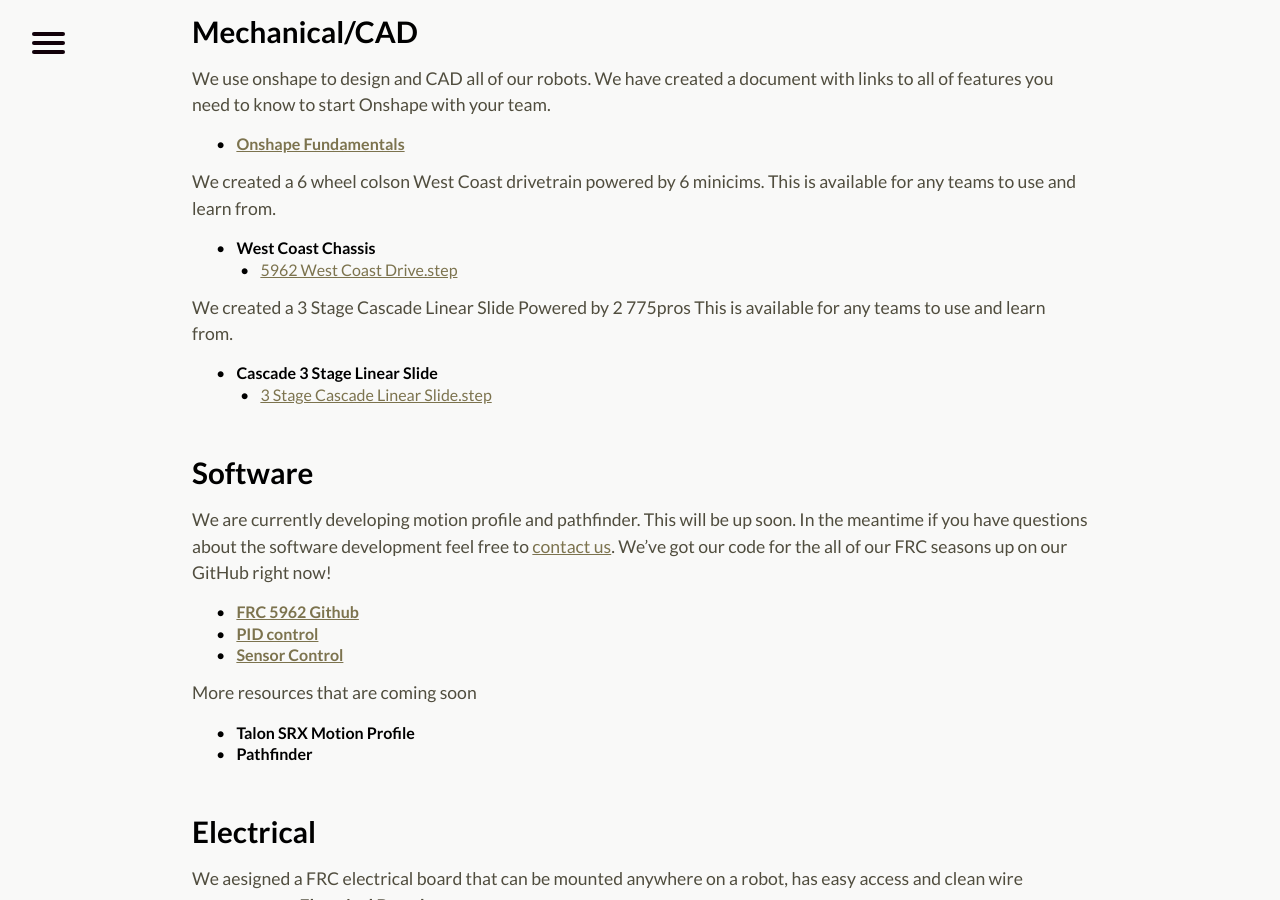
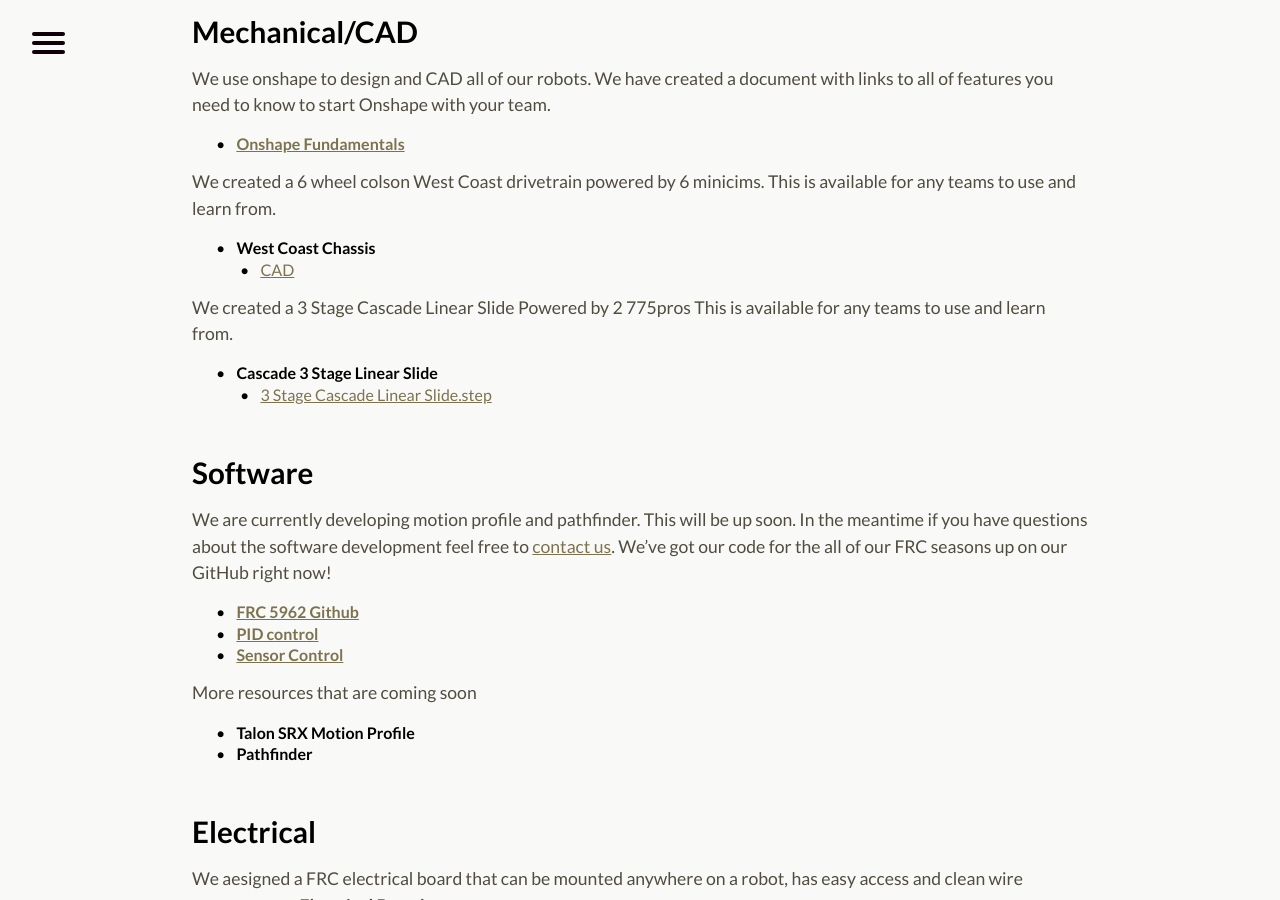
Before and after one commit to perSEVERE-5962/frc5962, a Jekyll site: the page built from resources.markdown, in a window 1280 px wide and 900 px high, scrolled down 437 px. Built offline with Jekyll 4.4.1, drawn with Linux system fonts in a browser that asks for light colours.

Commit message:
Updated Resources

```diff
--- a/resources.markdown
+++ b/resources.markdown
@@ -13,7 +13,7 @@
 
 We created a 6 wheel colson West Coast drivetrain powered by 6 minicims. This is available for any teams to use and learn from.
 2. **West Coast Chassis**
-* [5962 West Coast Drive.step](/uploads/5962%20West%20Coast%20Drive.step)
+* [CAD](/uploads/5962%20West%20Coast%20Drive.step)
 
 We created a 3 Stage Cascade Linear Slide Powered by 2 775pros This is available for any teams to use and learn from.
 3. **Cascade 3 Stage Linear Slide**
```
